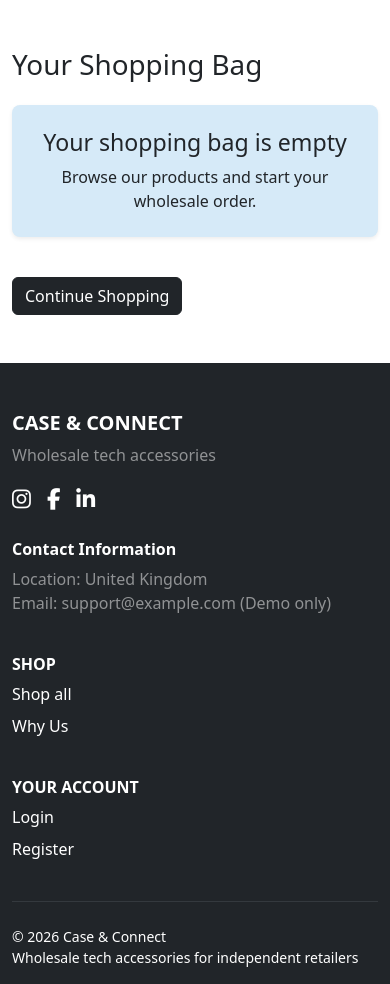
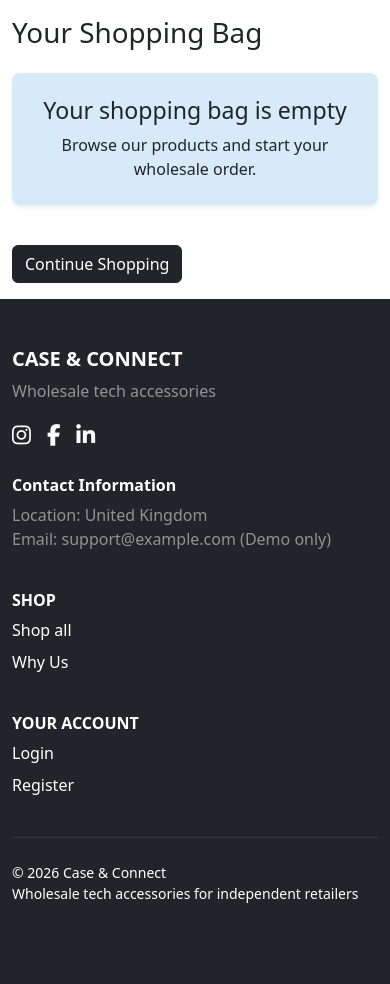
Before and after one commit to tadavis25/case-and-connect-wholesalers, a Django app: page /bag/ in a window 390 px wide. Shown: the part 72-1056 px from the top of the page. After the commit the page ends 975 px from the top, so only its background shows below. Run offline with Django 5.2, Linux system fonts and the light colour scheme; parts of the project's set-up code (start-up, migrations or seed data) failed here and were passed over.

Commit message:
Improve shopping bag layout for desktop and mobile

```diff
--- a/bag/templates/bag/bag.html
+++ b/bag/templates/bag/bag.html
@@ -1,7 +1,7 @@
 {% extends "base.html" %}
 
 {% block content %}
-<div class="container my-5">
+<div class="container my-3">
     <h1 class="mb-4">Your Shopping Bag</h1>
 
     {% if bag_items %}
--- a/templates/base.html
+++ b/templates/base.html
@@ -103,7 +103,7 @@
 </main>
 
     <!-- Footer -->
-    <footer class="bg-dark text-white pt-5 pb-3 mt-5">
+    <footer class="bg-dark text-white pt-5 pb-3">
         <div class="container">
             <div class="row g-4">
 
```
